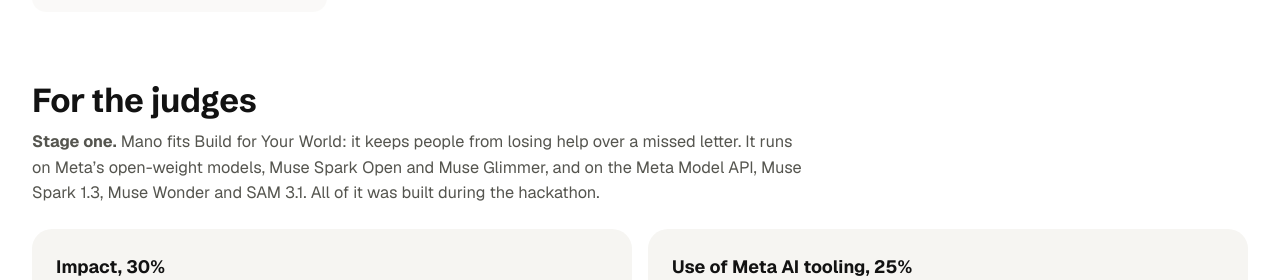
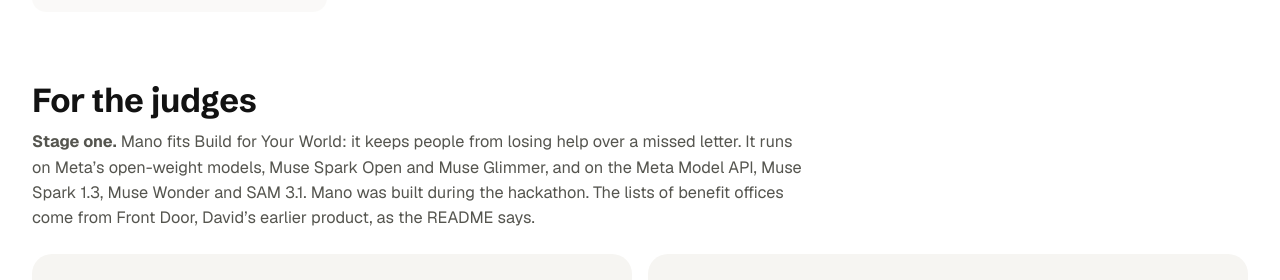
Before and after one commit to mrcoven94/mano, a Next.js app in the folder apps/site/: page /try in a window 1280 px wide. Shown: the part 2040-2320 px from the top of the page. Built offline with nearby package versions, Linux system fonts and the light colour scheme; no server answers.

Commit message:
[Site] LAP-979: the judges section names Front Door as prior work

```diff
--- a/apps/site/components/try/TryDemo.tsx
+++ b/apps/site/components/try/TryDemo.tsx
@@ -86,7 +86,7 @@ function Criteria() {
   return (
     <section className="try-criteria" aria-labelledby="try-criteria-h">
       <h2 id="try-criteria-h">For the judges</h2>
-      <p className="try-criteria-stage"><b>Stage one.</b> Mano fits Build for Your World: it keeps people from losing help over a missed letter. It runs on Meta&rsquo;s open-weight models, Muse Spark Open and Muse Glimmer, and on the Meta Model API, Muse Spark 1.3, Muse Wonder and SAM 3.1. All of it was built during the hackathon.</p>
+      <p className="try-criteria-stage"><b>Stage one.</b> Mano fits Build for Your World: it keeps people from losing help over a missed letter. It runs on Meta&rsquo;s open-weight models, Muse Spark Open and Muse Glimmer, and on the Meta Model API, Muse Spark 1.3, Muse Wonder and SAM 3.1. Mano was built during the hackathon. The lists of benefit offices come from Front Door, David&rsquo;s earlier product, as the README says.</p>
       <ul>
         {CRITERIA.map((c) => (
           <li key={c.title}>
```
